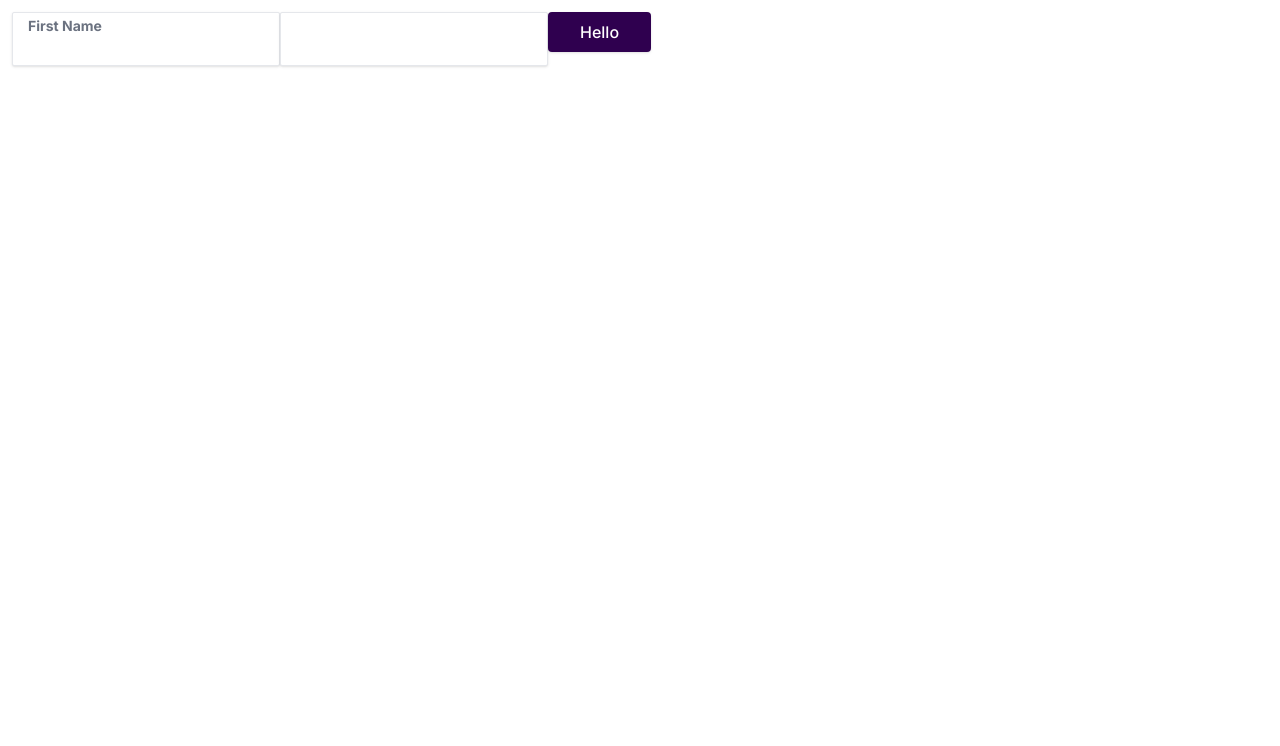
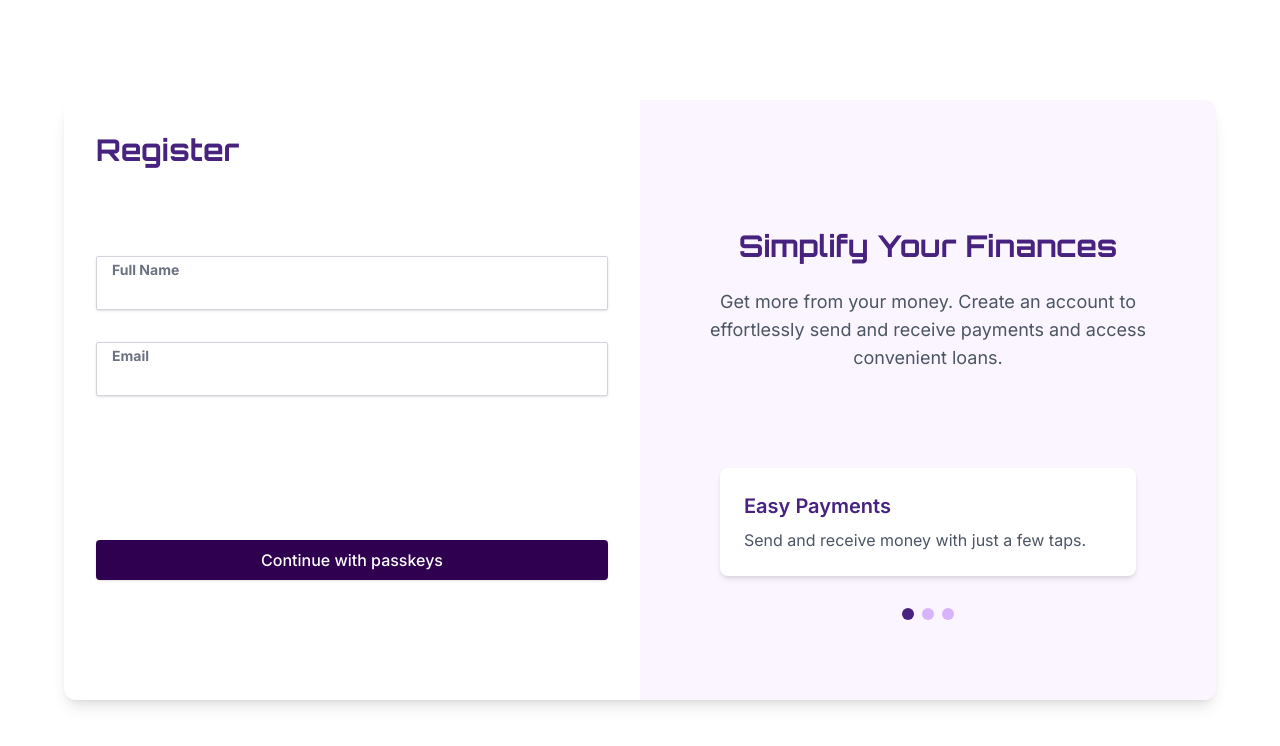
Before and after one commit to SamiiBou/Zephy-smart-contract, a React (Vite) app in the folder client/: page /register in a window 1280 px wide. Shown: the top 746 px of the page. Built offline with nearby package versions, Linux system fonts and the light colour scheme.

Commit message:
feat: register screen, added field validation

```diff
--- a/client/src/components/ui/TextInput.jsx
+++ b/client/src/components/ui/TextInput.jsx
@@ -2,7 +2,7 @@ import { forwardRef } from 'react'
 import PropTypes from 'prop-types'
 import { clsx } from '../../utils'
 
-const TextInput = forwardRef(({ label, ...props }, ref) => {
+const TextInput = forwardRef(({ label, error, ...props }, ref) => {
   return (
     <div className="mb-4 inline-block relative">
       {label && (
@@ -14,11 +14,13 @@ const TextInput = forwardRef(({ label, ...props }, ref) => {
         ref={ref}
         className={clsx([
           "shadow appearance-none border rounded-[2px] px-4 w-full text-gray-700 leading-tight focus:outline-none focus:shadow-outline",
-          label ? "pt-6 pb-2" : "py-4 ",
+          label ? "pt-6 pb-2" : "py-4",
+          error ? "border-red-500" : "border-gray-300"
         ])}
         type="text"
         {...props}
       />
+      {error && <p className="text-red-500 text-xs italic mt-1">{error}</p>}
     </div>
   )
 })
@@ -28,6 +30,7 @@ TextInput.displayName = 'TextInput'
 TextInput.propTypes = {
   label: PropTypes.string,
   id: PropTypes.string,
+  error: PropTypes.string,  // Added prop type for error message
 }
 
 export default TextInput
--- a/client/src/pages/Register.jsx
+++ b/client/src/pages/Register.jsx
@@ -1,15 +1,103 @@
 import Button from "../components/ui/Button"
 import TextInput from "../components/ui/TextInput"
+import { useState } from 'react';
+import router from "../router";
 
 export default function Register() {
+  const [activeCard, setActiveCard] = useState(0);
+  const cards = [
+    { title: "Easy Payments", description: "Send and receive money with just a few taps." },
+    { title: "Quick Loans", description: "Access funds when you need them most." },
+    { title: "Financial Insights", description: "Gain valuable insights into your spending habits." }
+  ];
+  const [formData, setFormData] = useState({
+    fullName: '',
+    email: '',
+  });
+  const [errors, setErrors] = useState({});
+
+  const handleChange = (e) => {
+    const { name, value } = e.target;
+    setFormData(prevData => ({
+      ...prevData,
+      [name]: value.trim()
+    }));
+  };
+
+  const validateForm = () => {
+    let newErrors = {};
+    if (!formData.fullName) {
+      newErrors.fullName = 'Full name is required';
+    }
+    if (!formData.email) {
+      newErrors.email = 'Email is required';
+    } else if (!/\S+@\S+\.\S+/.test(formData.email)) {
+      newErrors.email = 'Email is invalid';
+    }
+    setErrors(newErrors);
+    return Object.keys(newErrors).length === 0;
+  };
+
+  const handleSubmit = (e) => {
+    e.preventDefault();
+    if (validateForm()) {
+      console.log('Form is valid. Submitting...', formData);
+      // Here you would typically send the data to your server
+      router.navigate("/select-avatar")
+    } else {
+      console.log('Form is invalid');
+    }
+  };
+
   return (
-    <div className="px-3 py-3 flex ">
-      <p></p>
-      <TextInput label="First Name"/>
-      <TextInput />
-      <div>
+    <div className="flex items-center justify-center min-h-screen p-4">
+      <div className="w-full max-w-6xl h-[600px] bg-white rounded-xl shadow-lg overflow-hidden flex flex-col md:flex-row">
+        {/* Form Section */}
+        <div className="w-full md:w-1/2 p-8">
+          <h2 className="text-3xl font-bold mb-6 text-[#47227f] font-orbitron">Register</h2>
+          <div className="h-16"></div>
+          <form className="space-y-4 flex flex-col">
+            <TextInput label="Full Name" onChange={handleChange} name="fullName" value={formData.fullName} error={errors.fullName}/>
+            <TextInput label="Email" type="email" onChange={handleChange} name="email" value={formData.email} error={errors.email} />
+            <div className="h-28"></div>
+            <Button className="w-full bg-[#47227f] text-white hover:bg-purple-700 font-inter" onClick={handleSubmit}>
+              Continue with passkeys
+            </Button>
+          </form>
+        </div>
+        <div className="w-full md:w-1/2 bg-purple-50 flex flex-col justify-center p-8 ">
+          <h1 className="text-3xl font-bold font-orbitron text-[#47227f] text-center pt-12 mb-6">Simplify Your Finances</h1>
+          <p className="font-inter text-center text-gray-600 text-sm sm:text-base md:text-lg max-w-md mx-auto mb-12">
+            Get more from your money. Create an account to effortlessly send and receive payments and access convenient loans.
+          </p>
 
-      <Button >Hello</Button>
+          {/* Carousel */}
+          <div className="relative w-full max-w-md mx-auto pt-8">
+            <div className="overflow-hidden">
+              <div className="flex transition-transform duration-300 ease-in-out" style={{ transform: `translateX(-${activeCard * 100}%)` }}>
+                {cards.map((card, index) => (
+                  <div key={index} className="w-full flex-shrink-0 p-4">
+                    <div className="bg-white rounded-lg shadow-md p-6">
+                      <h3 className="text-xl font-semibold mb-2 text-[#47227f]">{card.title}</h3>
+                      <p className="text-gray-600">{card.description}</p>
+                    </div>
+                  </div>
+                ))}
+              </div>
+            </div>
+
+            {/* Navigation dots */}
+            <div className="flex justify-center mt-4">
+              {cards.map((_, index) => (
+                <button
+                  key={index}
+                  className={`w-3 h-3 rounded-full mx-1 focus:outline-none ${index === activeCard ? 'bg-[#47227f]' : 'bg-purple-300'}`}
+                  onClick={() => setActiveCard(index)}
+                />
+              ))}
+            </div>
+          </div>
+        </div>
       </div>
     </div>
   )
--- /dev/null
+++ b/client/src/pages/SelectAvatar.jsx
@@ -0,0 +1,5 @@
+export default function SelectAvatar() {
+    return <div className="flex items-center justify-center">
+        <p>Select Avatar</p>
+    </div>
+    }
--- a/client/src/router.jsx
+++ b/client/src/router.jsx
@@ -2,6 +2,7 @@ import { createBrowserRouter } from 'react-router-dom';
 
 import Login from './pages/Login';
 import Register from './pages/Register';
+import SelectAvatar from './pages/SelectAvatar';
 
 const router = createBrowserRouter([
   {
@@ -13,6 +14,10 @@ const router = createBrowserRouter([
     element: <Register/>,
   },
   {
+    path: "select-avatar",
+    element: <SelectAvatar/>,
+  },
+  {
     path: "about",
     element: <div>About</div>,
   },
```
Also changed, not shown: client/src/assets/fleet_logo.png, 1 other file (tests, documents, lock files or other folders).
